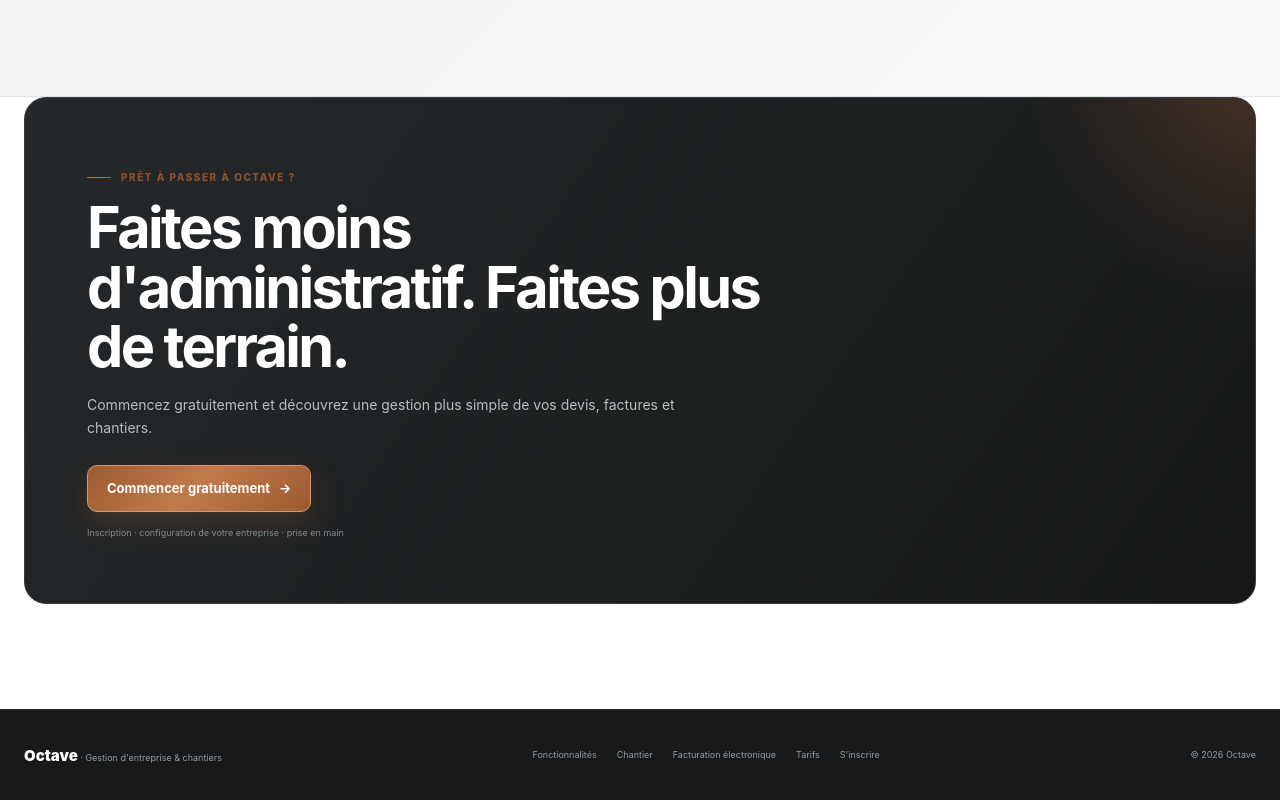
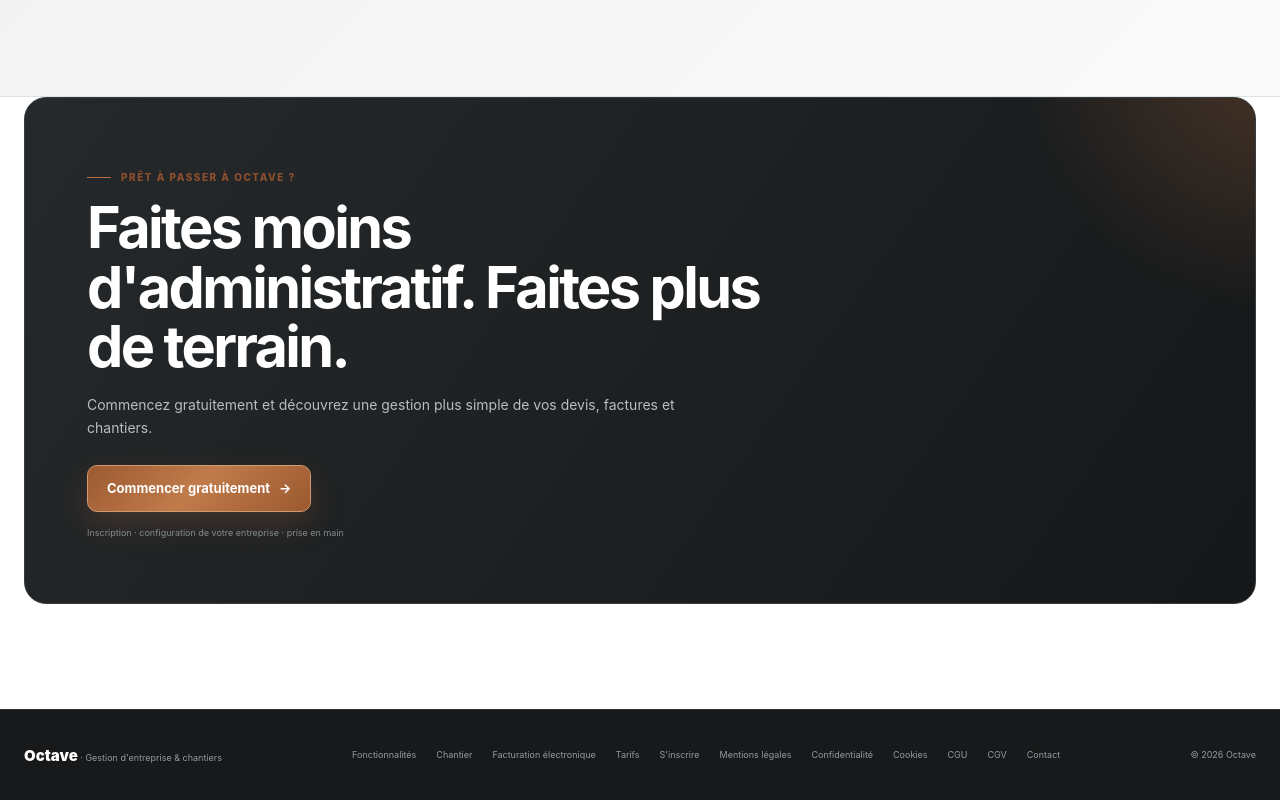
Before and after one commit to ClairFacturation/octave-vitrine, a plain HTML site: page index.html in a window 1280 px wide. Shown: the part 5382-6182 px from the top of the page. Drawn offline with Linux system fonts and the light colour scheme.

Commit message:
Ajouter les liens légaux au pied de page

```diff
--- a/index.html
+++ b/index.html
@@ -316,7 +316,7 @@ h1 em{font-style:normal;color:var(--copper)}
 <footer class="footer">
 <div class="container footer-inner">
 <div><span class="footer-logo">Octave</span> · Gestion d'entreprise & chantiers</div>
-<div class="footer-links"><a href="#fonctionnalites">Fonctionnalités</a><a href="#chantier">Chantier</a><a href="#electronique">Facturation électronique</a><a href="#tarifs">Tarifs</a><a href="https://app.octave-app.fr/" target="_blank" rel="noopener">S'inscrire</a></div>
+<div class="footer-links"><a href="#fonctionnalites">Fonctionnalités</a><a href="#chantier">Chantier</a><a href="#electronique">Facturation électronique</a><a href="#tarifs">Tarifs</a><a href="https://app.octave-app.fr/" target="_blank" rel="noopener">S'inscrire</a><a href="mentions-legales.html">Mentions légales</a><a href="confidentialite.html">Confidentialité</a><a href="cookies.html">Cookies</a><a href="cgu.html">CGU</a><a href="cgv.html">CGV</a><a href="contact.html">Contact</a></div>
 <div>© 2026 Octave</div>
 </div>
 </footer>
```
